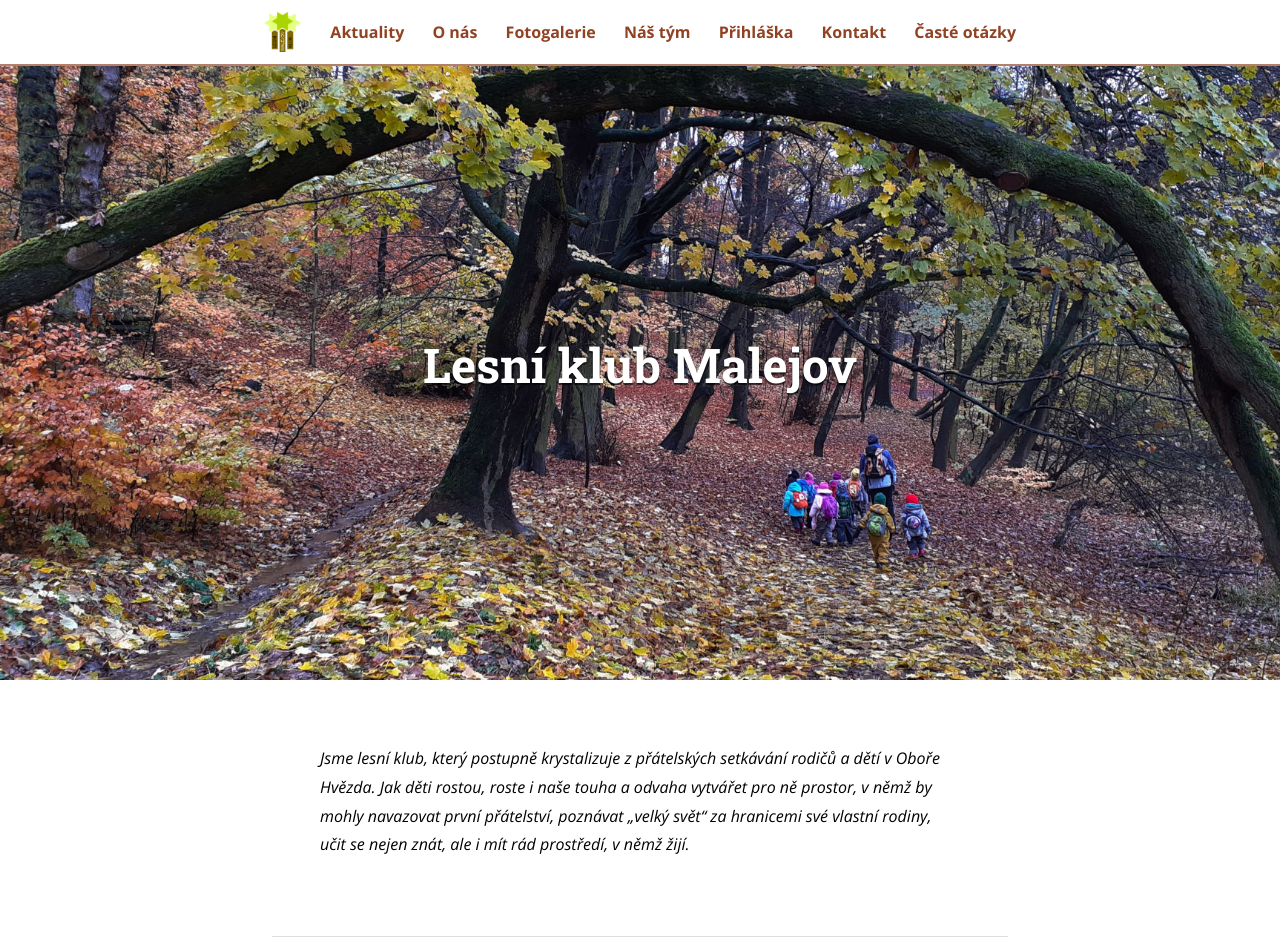
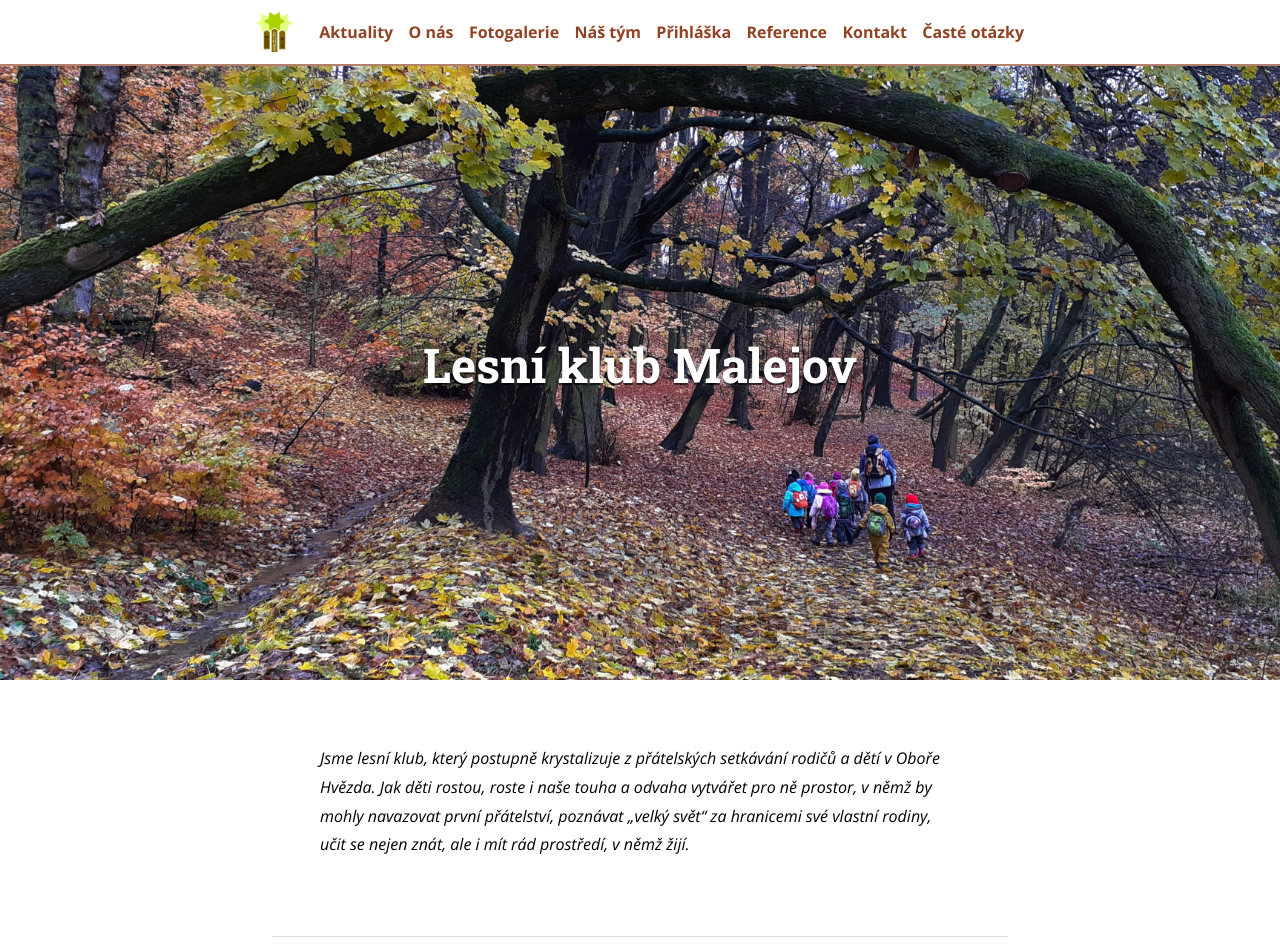
Before and after one commit to bencentra/centrarium, a Jekyll site: the page built from index.html, in a window 1280 px wide and 1400 px high. Shown: the top 952 px of the window. Built offline with Jekyll 4.4.1, drawn with Linux system fonts in a browser that asks for light colours; nearby versions of some CDN libraries; the list of posts is cut into pages by our own code.

Commit message:
Reference v menu.

```diff
--- a/_includes/nav_links.html
+++ b/_includes/nav_links.html
@@ -3,5 +3,6 @@
 <li class="nav-link"><a href="{{ "/fotogalerie/" | prepend: site.baseurl }}">Fotogalerie</a></li>
 <li class="nav-link"><a href="{{ "/nas-tym/" | prepend: site.baseurl }}">Náš tým</a></li>
 <li class="nav-link"><a href="{{ "/prihlaska/" | prepend: site.baseurl }}">Přihláška</a></li>
+<li class="nav-link"><a href="{{ "/reference/" | prepend: site.baseurl }}">Reference</a></li>
 <li class="nav-link"><a href="{{ "/kontakt/" | prepend: site.baseurl }}">Kontakt</a></li>
 <li class="nav-link"><a href="{{ "/faq/" | prepend: site.baseurl }}">Časté otázky</a></li>
--- a/_sass/_layout.scss
+++ b/_sass/_layout.scss
@@ -146,7 +146,7 @@ pre code.hljs {
   }
   // Nav menu
   .navigation-wrapper {
-  	@include outer-container(49em);
+  	@include outer-container(50em);
     @include clearfix;
     position: relative;
   }
@@ -206,7 +206,7 @@ pre code.hljs {
   	a {
 	    display: inline-block;
 	    @include media ($tablet) {
-	      padding-right: 1.5em;
+	      padding-right: 0.7em;
 	    }
 	  }
 	  &:last-child a {
@@ -226,6 +226,7 @@ pre code.hljs {
 	.wrapper {
 		@include outer-container;
 		padding: 1em;
+		min-height: 30em;
 	}
 
 	.site-description {
```
